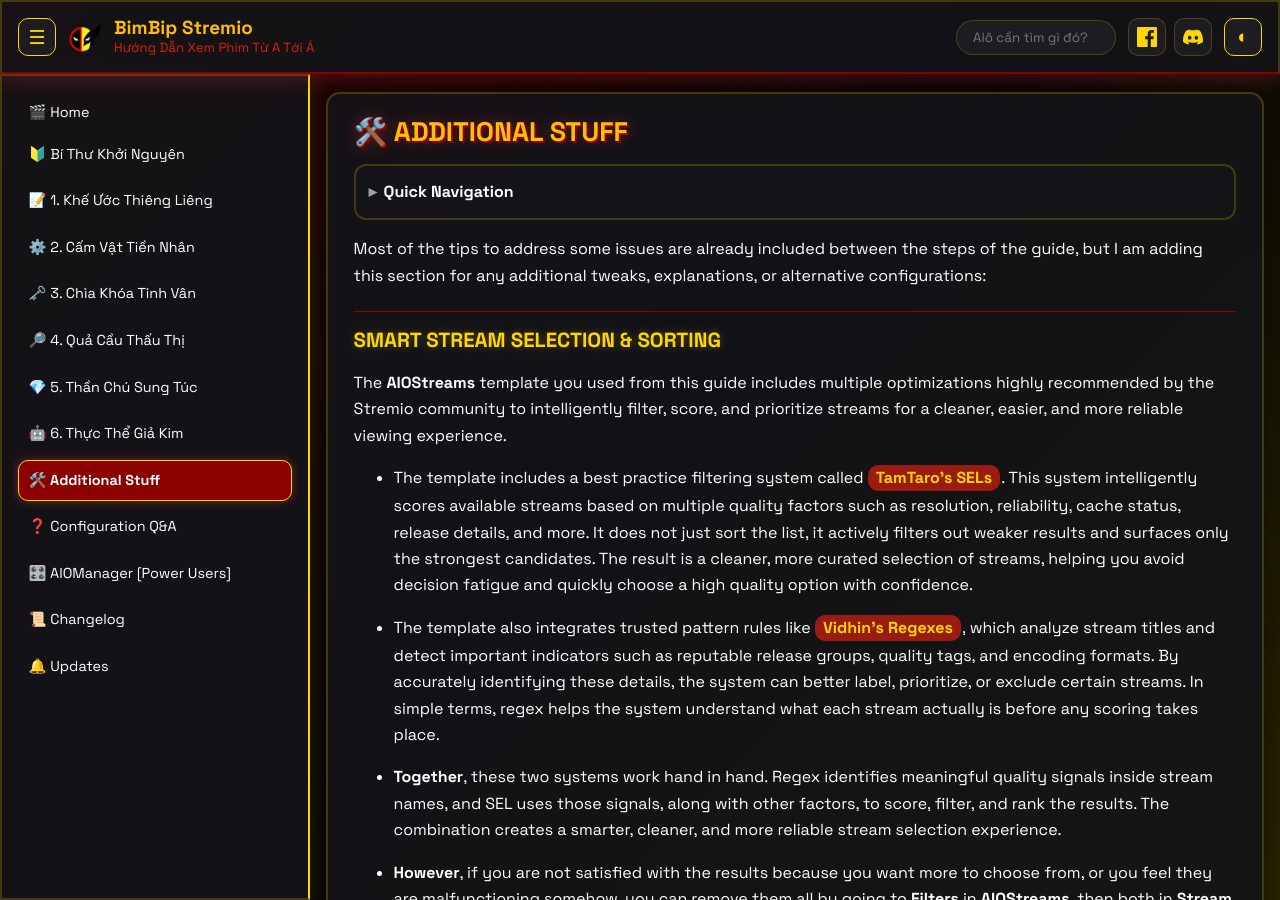
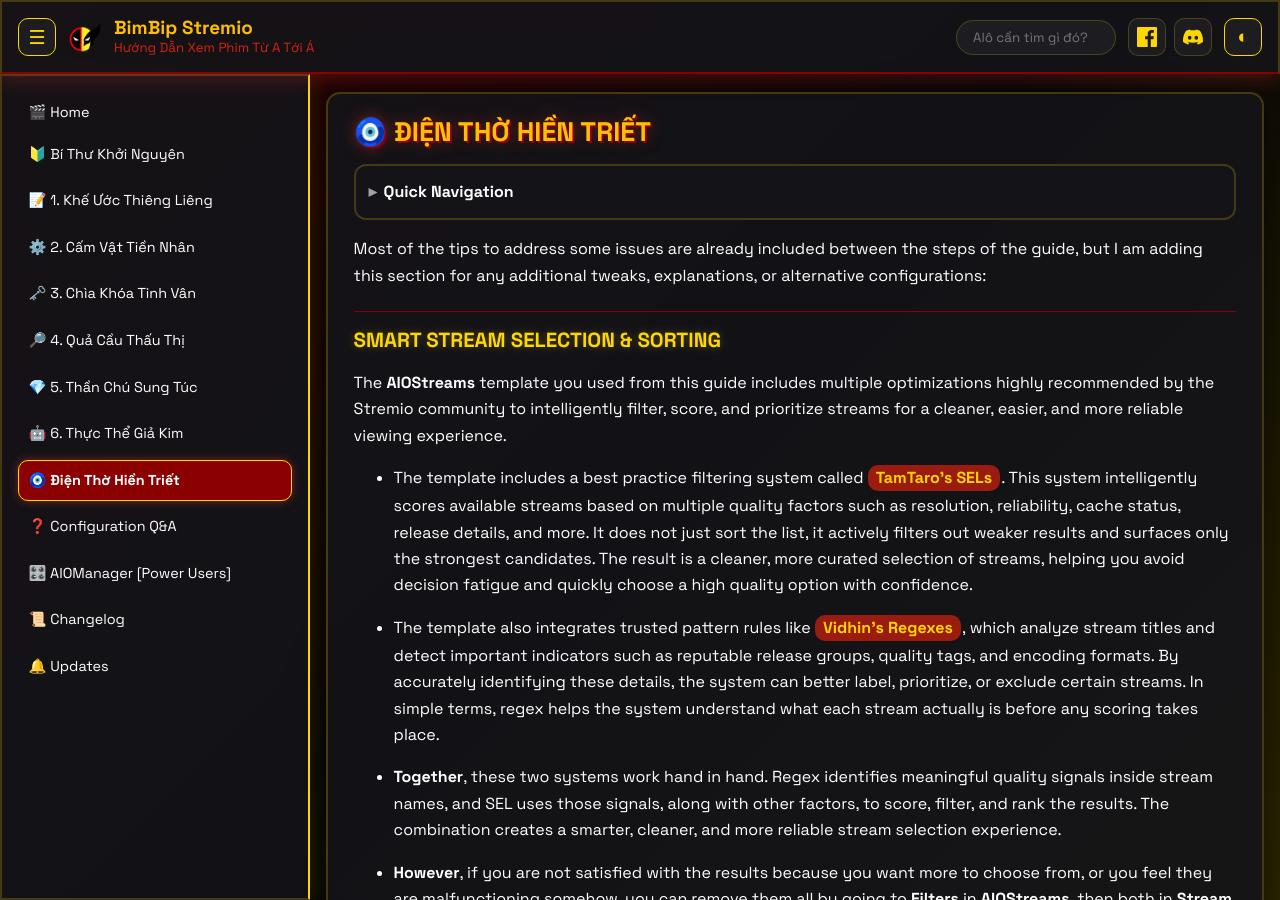
Before and after one commit to bimbipsubteam/bimbip-stremio, a Jekyll site: the page built from docs/guide/7-Additional-Stuff.md, in a window 1280 px wide and 900 px high. Built offline with Jekyll 4.4.1, drawn with Linux system fonts in a browser that asks for light colours.

Commit message:
Update 7-Additional-Stuff.md

```diff
--- a/docs/guide/7-Additional-Stuff.md
+++ b/docs/guide/7-Additional-Stuff.md
@@ -1,9 +1,9 @@
 ---
 layout: guide
-title: "🛠️ Additional Stuff"
+title: "🧿 Điện Thờ Hiền Triết"
 ---
 
-# 🛠️ Additional Stuff
+# 🧿 Điện Thờ Hiền Triết
 
 Most of the tips to address some issues are already included between the steps of the guide, but I am adding this section for any additional tweaks, explanations, or alternative configurations:
 
```
